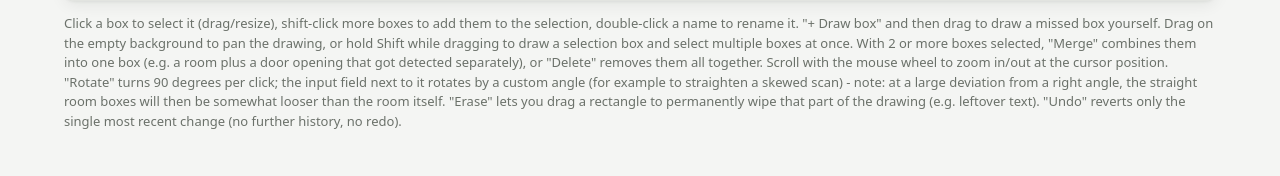
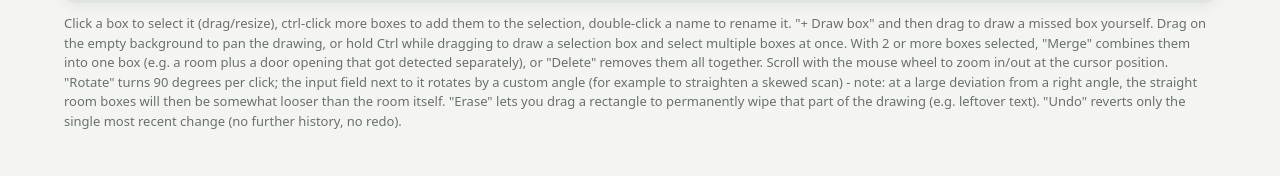
Before and after one commit to marcovanhout/Floorplan-Cleaner, a Flask app: template src/webapp/templates/correct.html in a window 1280 px wide. Shown: the part 723-899 px from the top of the page. Run offline with Flask 3, Linux system fonts and the light colour scheme; the template is opened without the code that fills it, so the values that code supplies are empty.

Commit message:
Gebruik Ctrl i.p.v. Shift voor multi-select van ruimte-vakken
Sluit aan bij de Windows-conventie voor multi-select (Verkenner e.d.) -
zowel los aanklikken als het selectiekader slepen.

Co-Authored-By: Claude Sonnet 5 <noreply@anthropic.com>

```diff
--- a/src/webapp/static/js/correct.js
+++ b/src/webapp/static/js/correct.js
@@ -19,7 +19,7 @@
   // Waarschuwt bij "Terug" als er nog niet-geëxporteerde wijzigingen zijn
   // (correcties leven alleen client-side totdat er geëxporteerd wordt).
   let hasUnsavedChanges = false;
-  // Volgorde van selectie - onbeperkt aantal, zowel via los shift-klikken
+  // Volgorde van selectie - onbeperkt aantal, zowel via los ctrl-klikken
   // als via een marquee-selectiekader (zie setupMarqueeSelect). "Samenvoegen"
   // en "Verwijderen" werken allebei voor elk aantal (2 of meer resp. 1 of
   // meer, zie updateToolbarState).
@@ -169,7 +169,7 @@
     group.on("click tap", (e) => {
       if (tool !== "select") return;
       e.cancelBubble = true;
-      selectRoom(room.id, e.evt && e.evt.shiftKey);
+      selectRoom(room.id, e.evt && e.evt.ctrlKey);
     });
     group.on("dblclick dbltap", (e) => {
       e.cancelBubble = true;
@@ -612,7 +612,7 @@
   function setupPanning() {
     stage.on("mousedown touchstart", (e) => {
       if (tool !== "select") return;
-      if (e.evt && e.evt.shiftKey) return; // Shift+slepen is marquee-selectie, zie setupMarqueeSelect()
+      if (e.evt && e.evt.ctrlKey) return; // Ctrl+slepen is marquee-selectie, zie setupMarqueeSelect()
       if (e.target !== stage && !e.target.hasName("bg-image")) return;
       panStart = { pointer: stage.getPointerPosition(), stagePos: stage.position() };
       didPan = false;
@@ -646,21 +646,23 @@
     });
   }
 
-  // ---- marquee-selectie (Shift + slepen over meerdere vakken) -----------
+  // ---- marquee-selectie (Ctrl + slepen over meerdere vakken) ------------
   //
   // Bij een detectie met veel foutieve losse mini-vakjes (typisch bij een
   // platte/OCR-gebaseerde plattegrond) is 1-voor-1 aanklikken omslachtig -
-  // Shift+slepen tekent een selectiekader en selecteert in één keer alle
+  // Ctrl+slepen tekent een selectiekader en selecteert in één keer alle
   // vakken die het raakt, waarna "Verwijderen" (of de Delete-toets) ze
-  // allemaal ineens weghaalt. Gewone (niet-Shift) sleep blijft pannen, zie
-  // setupPanning() hierboven.
+  // allemaal ineens weghaalt. Gewone (niet-Ctrl) sleep blijft pannen, zie
+  // setupPanning() hierboven. Ctrl i.p.v. Shift gekozen (zowel hier als bij
+  // los aanklikken, zie selectRoom) omdat dat aansluit bij de Windows-
+  // conventie voor multi-select (Verkenner e.d.).
 
   let marqueeStart = null;
   let marqueeRect = null;
 
   function setupMarqueeSelect() {
     stage.on("mousedown touchstart", (e) => {
-      if (tool !== "select" || !(e.evt && e.evt.shiftKey)) return;
+      if (tool !== "select" || !(e.evt && e.evt.ctrlKey)) return;
       if (e.target !== stage && !e.target.hasName("bg-image")) return;
       marqueeStart = stagePointerToImagePoint();
       marqueeRect = new Konva.Rect({
--- a/src/webapp/templates/correct.html
+++ b/src/webapp/templates/correct.html
@@ -30,10 +30,10 @@
   </div>
 
   <p class="hint">
-    Click a box to select it (drag/resize), shift-click more boxes to add them
+    Click a box to select it (drag/resize), ctrl-click more boxes to add them
     to the selection, double-click a name to rename it. "+ Draw box" and then
     drag to draw a missed box yourself. Drag on the empty background to pan
-    the drawing, or hold Shift while dragging to draw a selection box and
+    the drawing, or hold Ctrl while dragging to draw a selection box and
     select multiple boxes at once. With 2 or more boxes selected, "Merge"
     combines them into one box (e.g. a room plus a door opening that got
     detected separately), or "Delete" removes them all together. Scroll with
```
